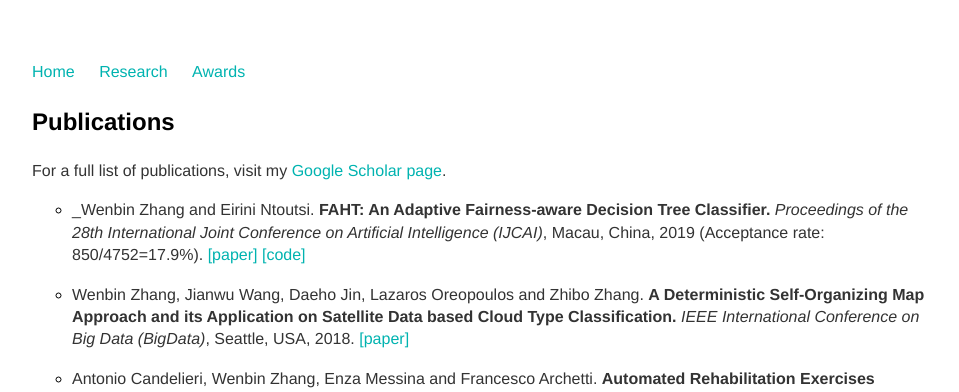
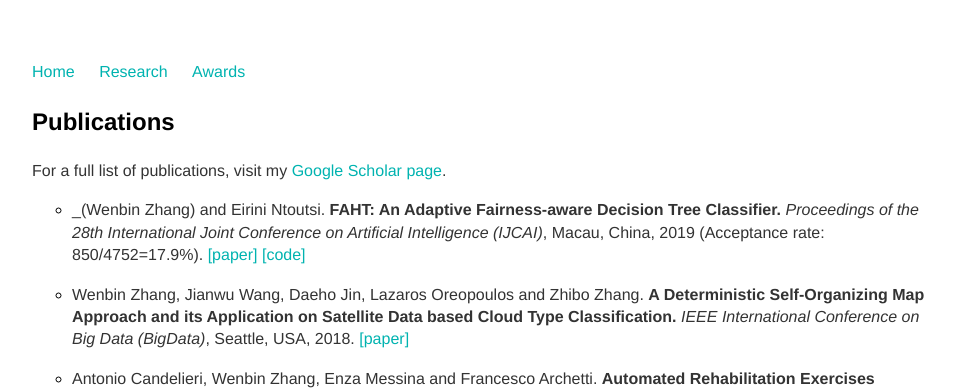
Before and after one commit to vanbanTruong/vanbanTruong.github.io, a Jekyll site: the page built from research.md, in a window 1280 px wide. Shown: the top 392 px of the page, without its empty margins (160-1119 px from the left). Built offline with Jekyll 4.4.1, drawn with Linux system fonts in a browser that asks for light colours.

```diff
--- a/research.md
+++ b/research.md
@@ -6,7 +6,7 @@ title: Research
 ### Publications
 For a full list of publications, visit my [Google Scholar page](https://scholar.google.com/citations?hl=en&user=M802p54AAAAJ).
 
-* \_Wenbin Zhang and Eirini Ntoutsi. **FAHT: An Adaptive Fairness-aware Decision Tree Classifier.** *Proceedings of the 28th International Joint Conference on Artificial Intelligence (IJCAI)*, Macau, China, 2019 (Acceptance rate: 850/4752=17.9%). [[paper]](/assets/IJCAI19.pdf) [[code]](https://github.com/vanbanTruong/FAHT)
+* \_(Wenbin Zhang) and Eirini Ntoutsi. **FAHT: An Adaptive Fairness-aware Decision Tree Classifier.** *Proceedings of the 28th International Joint Conference on Artificial Intelligence (IJCAI)*, Macau, China, 2019 (Acceptance rate: 850/4752=17.9%). [[paper]](/assets/IJCAI19.pdf) [[code]](https://github.com/vanbanTruong/FAHT)
 
 
 * Wenbin Zhang, Jianwu Wang, Daeho Jin, Lazaros Oreopoulos and Zhibo Zhang. **A Deterministic Self-Organizing Map Approach and its Application on Satellite Data based Cloud Type Classification.** *IEEE International Conference on Big Data (BigData)*, Seattle, USA, 2018. [[paper]](/assets/BigData18.pdf)
```
